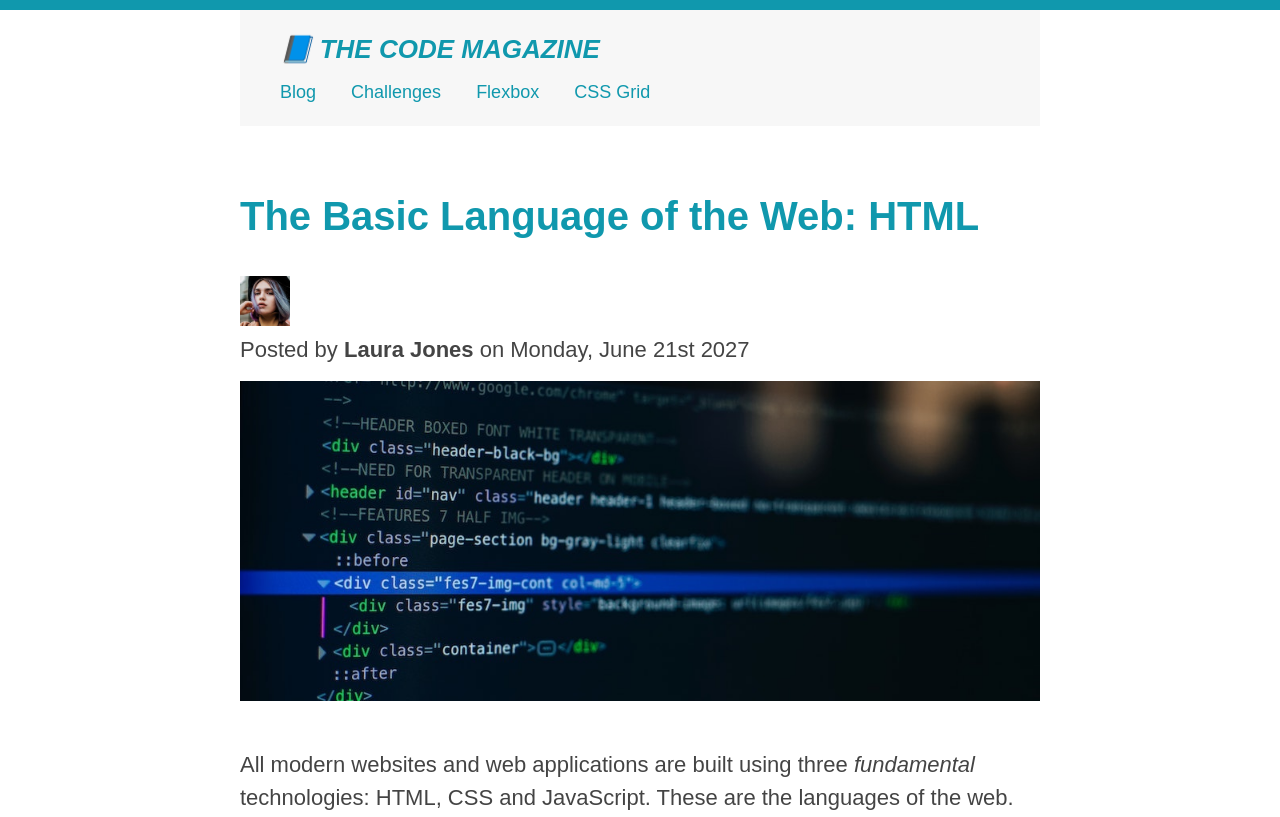
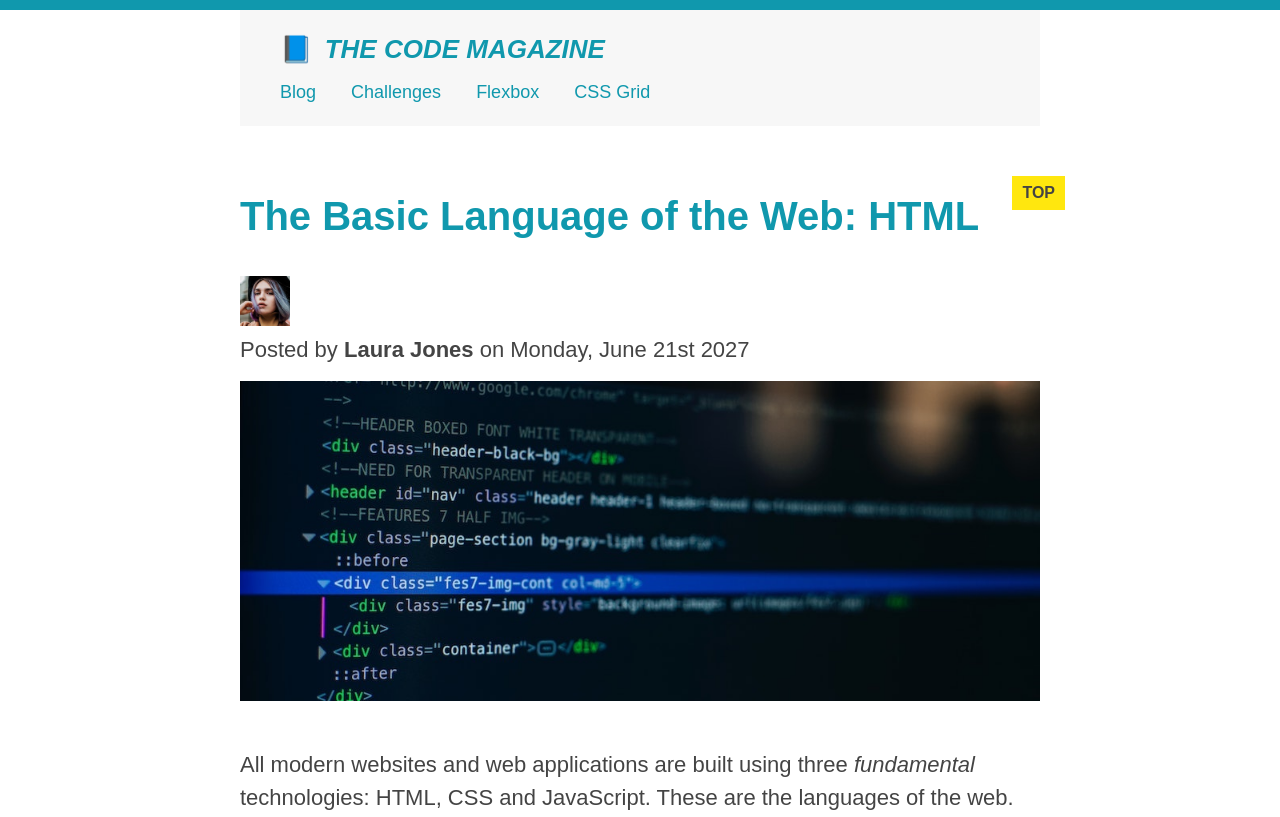
Before and after one commit to upmaliss/fullstack-journey, a plain HTML site: page html-css-course/index.html in a window 1280 px wide. Shown: the top 817 px of the page. Drawn offline with Linux system fonts and the light colour scheme.

Commit message:
day 6 - positioning and pseudo elements

```diff
--- a/html-css-course/style.css
+++ b/html-css-course/style.css
@@ -60,6 +60,7 @@
 h2 {
   font-size: 40px;
   margin-bottom: 30px;
+  position: relative;
 }
 
 h3 {
@@ -169,3 +170,26 @@
   bottom: 50px;
   right: 50px;
 }
+
+h1::first-letter {
+  font-style: normal;
+  margin-right: 5px;
+}
+
+/* h3 + p::first-line {
+  color: red;
+} */
+
+h2::after {
+  content: "TOP";
+  background-color: #ffe70e;
+
+  font-size: 16px;
+  color: #444;
+  font-weight: bold;
+  display: inline-block;
+  padding: 5px 10px;
+  position: absolute;
+  top: -10px;
+  right: -25px;
+}
```
Also changed, not shown: 1 other file.
